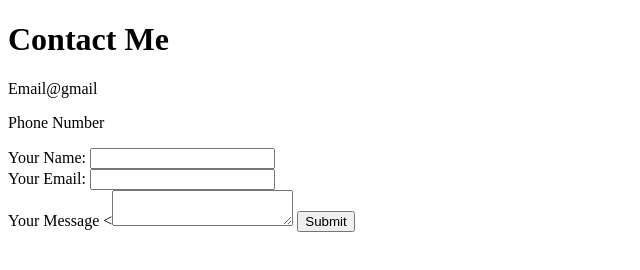
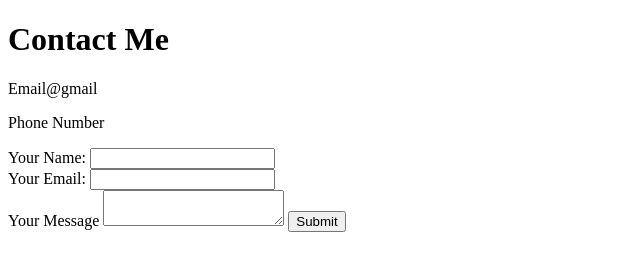
Before and after one commit to JordanKoehler/cv, a plain HTML site: page contact.html in a window 1280 px wide. Shown: the full height of the page, 0-640 px from the left. Drawn offline with Linux system fonts and the light colour scheme.

Commit message:
Update contact.html

```diff
--- a/contact.html
+++ b/contact.html
@@ -15,7 +15,7 @@
       <label>Your Email:</label>
       <input type="email" name="yourEmail" id=""><br>
       <label>Your Message</label>
-      <<textarea name="" id="" cols="20" rows="2"></textarea>
+      <textarea name="" id="" cols="20" rows="2"></textarea>
       <input type="submit" name="" id="">
     </form>
 
```
